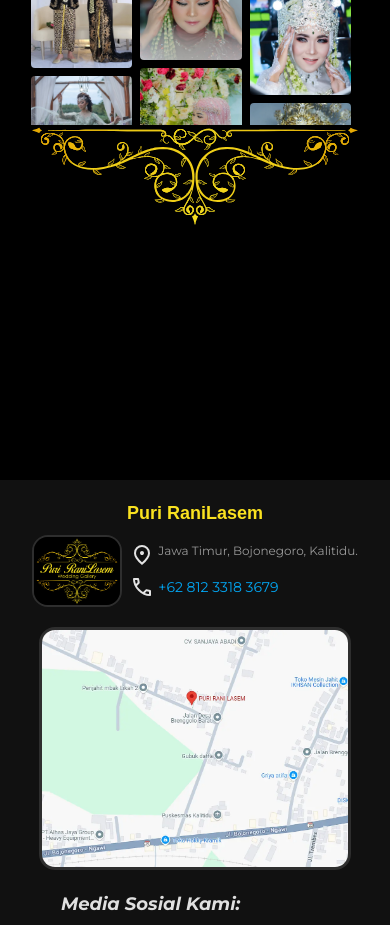
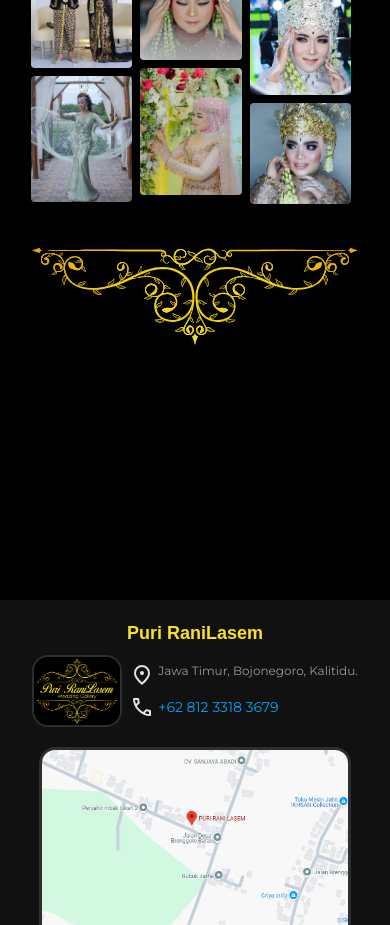
Before and after one commit to CatC0de1/PuriRaniLasem, a React (Vite) app: page / in a window 390 px wide. Shown: the part 2180-3105 px from the top of the page. Built offline with nearby package versions, Linux system fonts and the light colour scheme; a web font is replaced by a local one.

Commit message:
fix: over position of second ornamen

```diff
--- a/src/components/Gallery.tsx
+++ b/src/components/Gallery.tsx
@@ -60,7 +60,7 @@ const Gallery = () => {
       </main>
 
       <motion.span
-        className="ornamen -mt-30 mt:-mt-20 lg:-mt-10"
+        className="ornamen mt:-mt-20 lg:-mt-10"
         initial={{ opacity: 0, y: -50 }}
         whileInView={{ opacity: 1, y: 0 }}
         viewport={{ once: true }}
```
